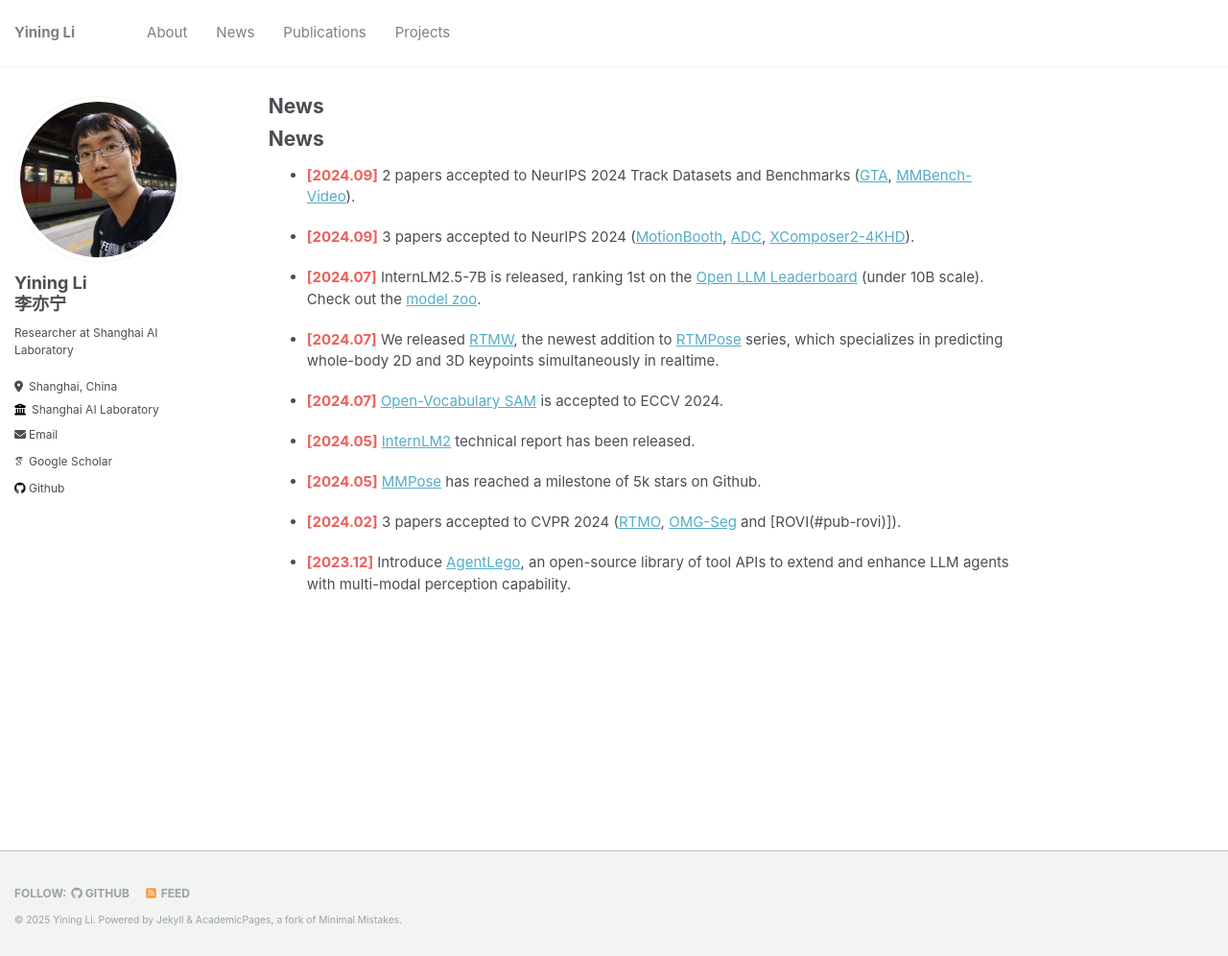
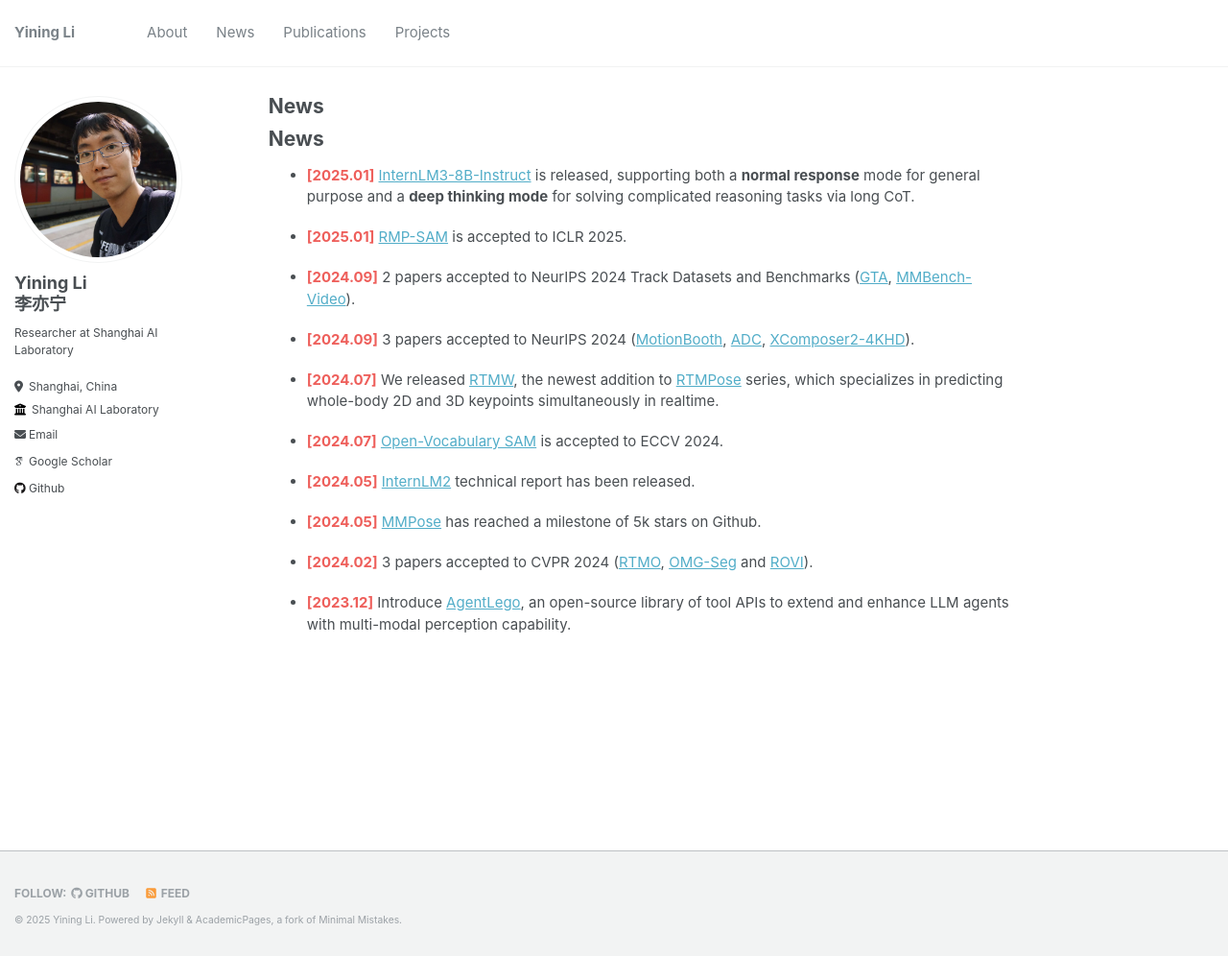
Before and after one commit to ly015/ly015.github.io, a Jekyll site: the page built from _pages/sections/news.md, in a window 1280 px wide and 996 px high. Shown: the whole window at 96% size. Built offline with Jekyll 4.4.1, drawn with Linux system fonts in a browser that asks for light colours; some web fonts are replaced; our own code applies the rules of GitHub Pages for plain Markdown files; a script that is not in the unit is left out.

Commit message:
update news

```diff
--- a/_pages/sections/news.md
+++ b/_pages/sections/news.md
@@ -1,13 +1,16 @@
 # News
+
+- <span class="style_highlight">**[2025.01]**</span>
+[InternLM3-8B-Instruct](https://huggingface.co/internlm/internlm3-8b-instruct) is released, supporting both a **normal response** mode for general purpose and a **deep thinking mode** for solving complicated reasoning tasks via long CoT.
+
+- <span class="style_highlight">**[2025.01]**</span>
+[RMP-SAM](https://xushilin1.github.io/rap_sam/) is accepted to ICLR 2025.
 
 - <span class="style_highlight">**[2024.09]**</span>
 2 papers accepted to NeurIPS 2024 Track Datasets and Benchmarks ([GTA](#pub-gta), [MMBench-Video](https://arxiv.org/abs/2406.14515)).
 
 - <span class="style_highlight">**[2024.09]**</span>
 3 papers accepted to NeurIPS 2024 ([MotionBooth](#pub-motionbooth), [ADC](#pub-adc), [XComposer2-4KHD](#pub-xcomposer2-4khd)).
-
-- <span class="style_highlight">**[2024.07]**</span>
-InternLM2.5-7B is released, ranking 1st on the [Open LLM Leaderboard](https://huggingface.co/spaces/open-llm-leaderboard/open_llm_leaderboard) (under 10B scale). Check out the [model zoo](https://github.com/InternLM/InternLM?tab=readme-ov-file#model-zoo).
 
 - <span class="style_highlight">**[2024.07]**</span>
 We released [RTMW](#pub-rtmw), the newest addition to [RTMPose](https://github.com/open-mmlab/mmpose/tree/main/projects/rtmpose) series, which specializes in predicting whole-body 2D and 3D keypoints simultaneously in realtime.
@@ -22,7 +25,7 @@
 [MMPose](https://github.com/open-mmlab/mmpose) has reached a milestone of 5k stars on Github.
 
 - <span class="style_highlight">**[2024.02]**</span>
-3 papers accepted to CVPR 2024 ([RTMO](#pub-rtmo), [OMG-Seg](#pub-omgseg) and [ROVI(#pub-rovi)]).
+3 papers accepted to CVPR 2024 ([RTMO](#pub-rtmo), [OMG-Seg](#pub-omgseg) and [ROVI](#pub-rovi)).
 
 - <span class="style_highlight">**[2023.12]**</span>
 Introduce [AgentLego](https://github.com/internlm/agentlego), an open-source library of tool APIs to extend and enhance LLM agents with multi-modal perception capability.
```
